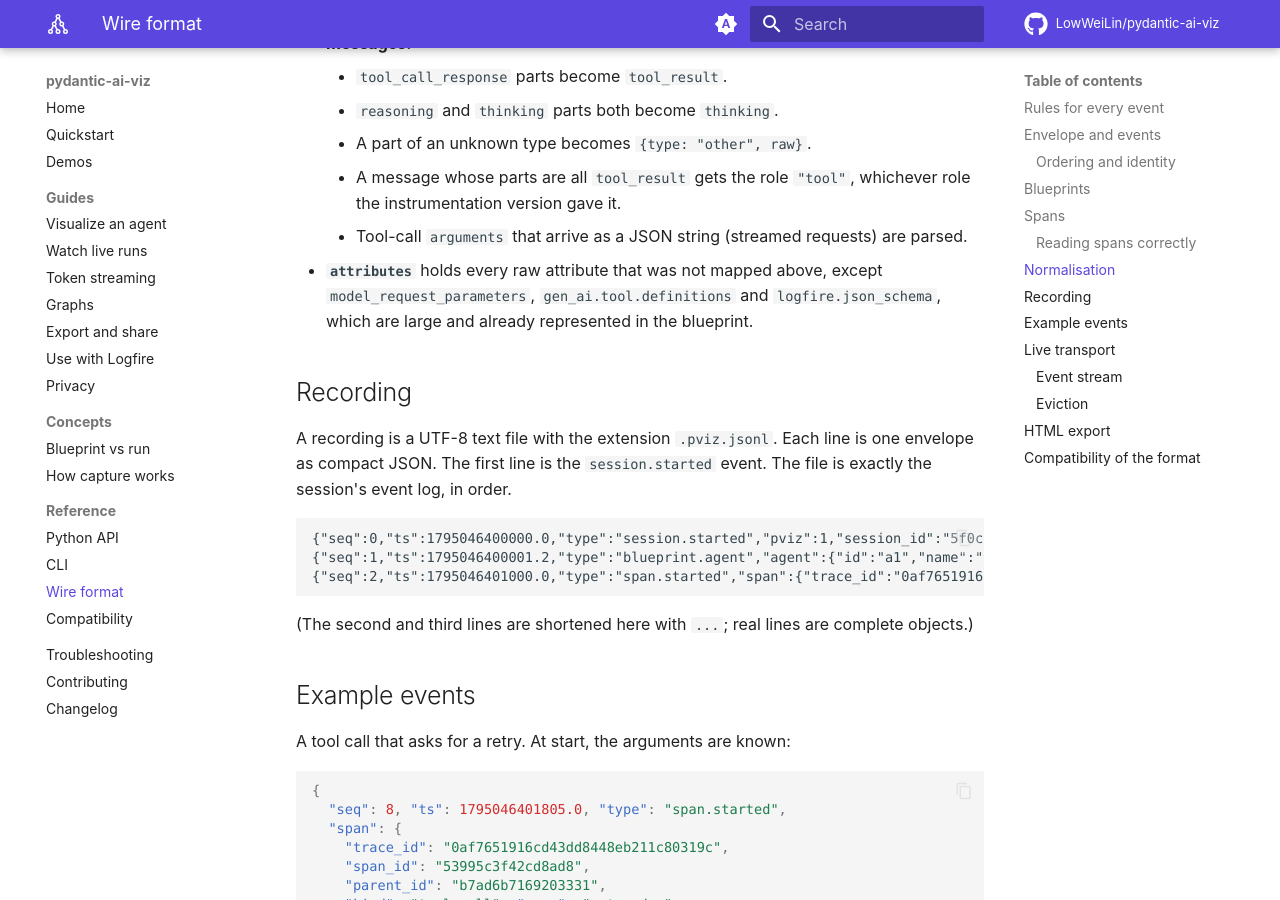
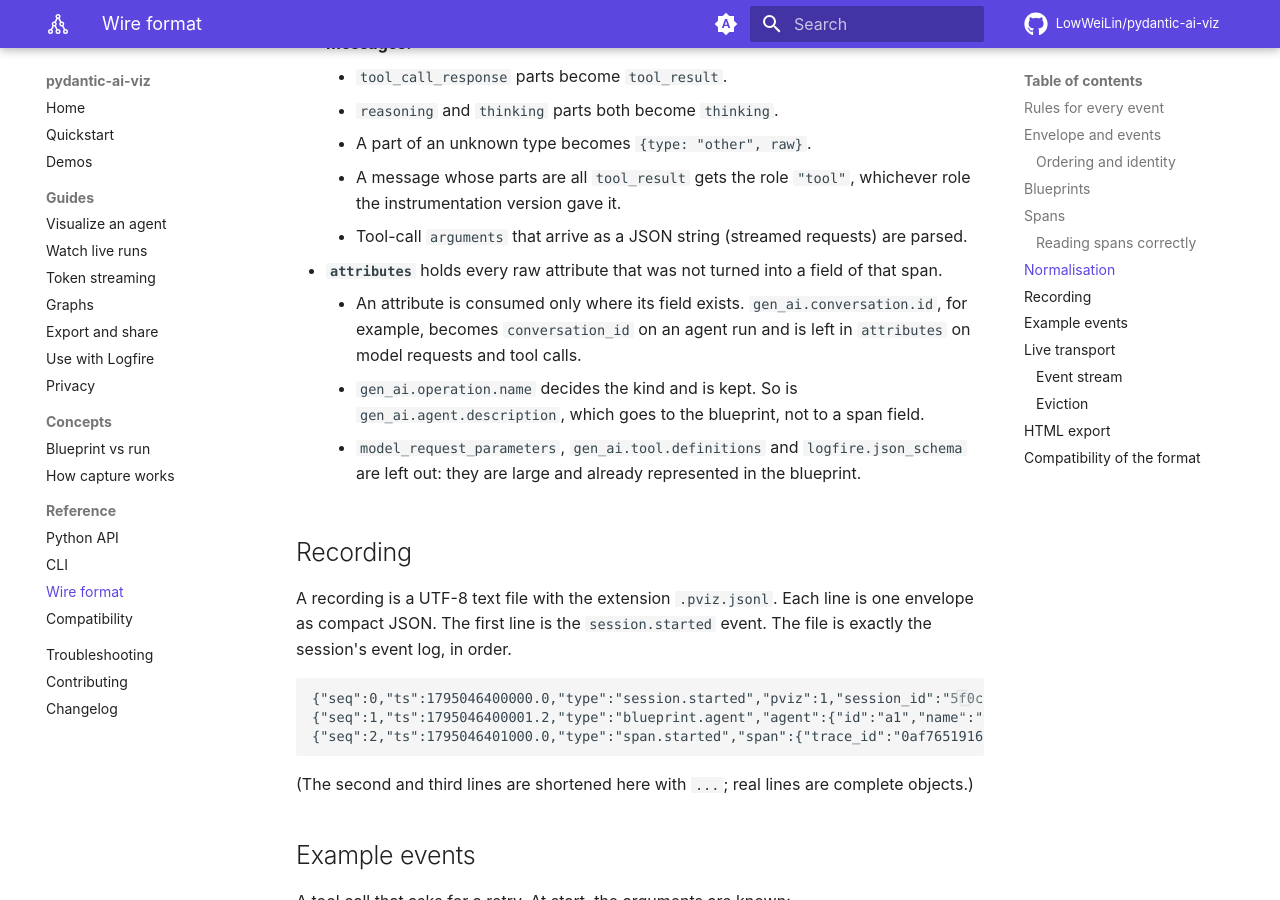
Before and after one commit to LowWeiLin/pydantic-ai-viz, an MkDocs documentation site: the page built from docs/reference/wire-format.md, in a window 1280 px wide and 900 px high, scrolled down 7202 px. Built offline with MkDocs 1.6.1 and Material for MkDocs 9.7.7, drawn with Linux system fonts in a browser that asks for light colours; comment, search, counter and statistics services are not loaded.

Commit message:
docs: state the rule for span attributes as the code applies it
The wire format said attributes holds every raw attribute "not mapped
above". The page's own example, and every recording, show
gen_ai.operation.name there although the kind table maps it, and
gen_ai.conversation.id is only consumed on agent runs. The rule now says
that an attribute is consumed only where its field exists, and names the
two that are read and kept.

Co-Authored-By: Claude Fable 5.2 <noreply@anthropic.com>

```diff
--- a/docs/reference/wire-format.md
+++ b/docs/reference/wire-format.md
@@ -270,7 +270,10 @@ Spans are produced by Pydantic AI as OpenTelemetry spans and converted to the sh
     - A part of an unknown type becomes `{type: "other", raw}`.
     - A message whose parts are all `tool_result` gets the role `"tool"`, whichever role the instrumentation version gave it.
     - Tool-call `arguments` that arrive as a JSON string (streamed requests) are parsed.
-- **`attributes`** holds every raw attribute that was not mapped above, except `model_request_parameters`, `gen_ai.tool.definitions` and `logfire.json_schema`, which are large and already represented in the blueprint.
+- **`attributes`** holds every raw attribute that was not turned into a field of that span.
+    - An attribute is consumed only where its field exists. `gen_ai.conversation.id`, for example, becomes `conversation_id` on an agent run and is left in `attributes` on model requests and tool calls.
+    - `gen_ai.operation.name` decides the kind and is kept. So is `gen_ai.agent.description`, which goes to the blueprint, not to a span field.
+    - `model_request_parameters`, `gen_ai.tool.definitions` and `logfire.json_schema` are left out: they are large and already represented in the blueprint.
 
 ## Recording { #recording }
 
```
